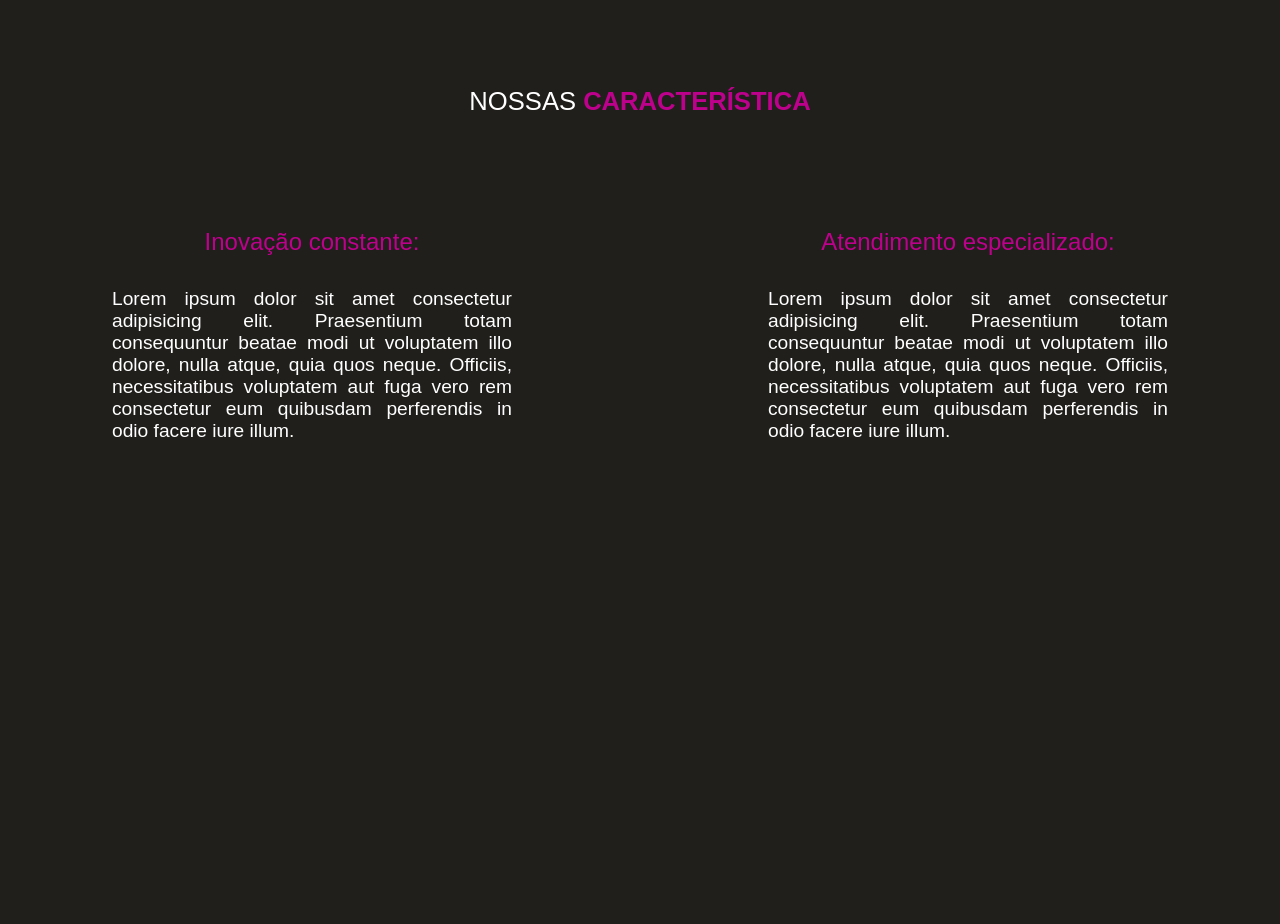
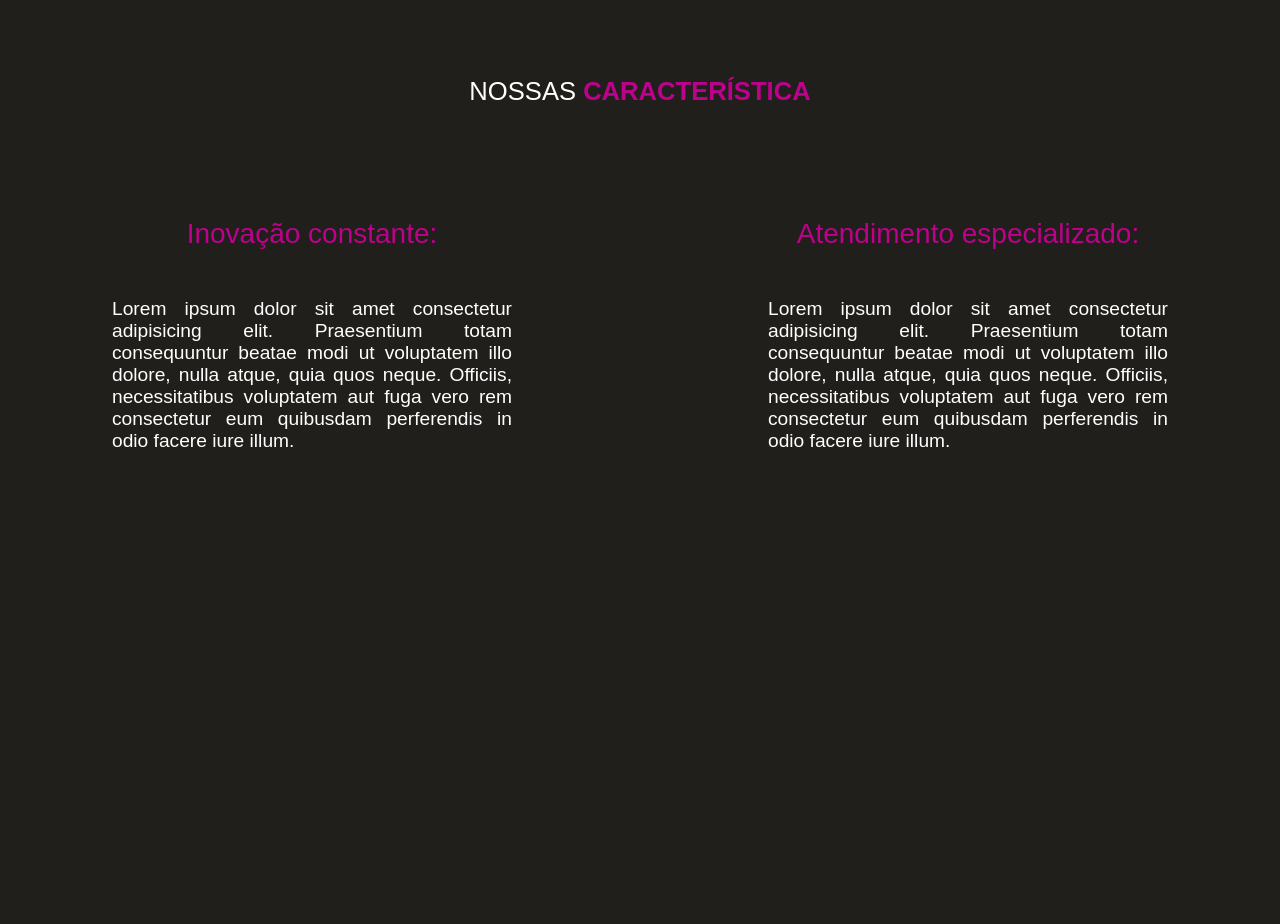
Before and after one commit to ailtonjunior11/tecnofix.github.io, a plain HTML site: page index.html in a window 1280 px wide. Shown: the part 920-1844 px from the top of the page. Drawn offline with nearby package versions, Linux system fonts and the light colour scheme; a web font is replaced by a local one.

Commit message:
Atualização index.html, script.js, about.css

```diff
--- a/css/components/about.css
+++ b/css/components/about.css
@@ -44,6 +44,12 @@
     margin-top: 0;
   }
 
+  .about .about__text h4 {
+    font-size: 1.5rem;
+    font-weight: 400;
+    margin-bottom: 3rem;
+  }
+
   .about .about__text p {
     text-align: justify;
   }
@@ -62,11 +68,10 @@
   .about .about__text {
     display: flex;
     flex-direction: column;
-    gap: 2rem;
   }
 
   .about .about__text h4 {
-    font-size: 1.4rem;
+    font-size: 1.6rem;
   }
 
   .about .about__text p {
@@ -89,7 +94,7 @@
   }
 
   .about .about__text h4 {
-    font-size: 1.5rem;
+    font-size: 1.75rem;
   }
 
   .about .about__text p {
--- a/index.html
+++ b/index.html
@@ -5,6 +5,9 @@
   <!-- meta tag -->
   <meta charset="UTF-8">
   <meta name="viewport" content="width=device-width, initial-scale=1.0">
+
+  <!-- ScrollReveal -->
+  <script src="https://unpkg.com/scrollreveal"></script>
 
   <!-- Swiper -->
   <link rel="stylesheet" href="https://unpkg.com/swiper/swiper-bundle.min.css">
@@ -196,6 +199,7 @@
     &copy; 2024, Desenvolvido por "Ailton Junior"
   </footer>
 
+  <!-- Script -->
   <script src="script.js"></script>
 </body>
 
--- a/script.js
+++ b/script.js
@@ -3,3 +3,18 @@ document.getElementById("menu-toggle").addEventListener("click", function () {
   this.classList.toggle("active");
   document.getElementById("nav-links").classList.toggle("show");
 });
+
+// Config scrollreveal
+window.sr = ScrollReveal({ reset: true });
+
+sr.reveal(".home__content", {
+  origin: "left",
+  distance: "100px",
+  duration: 1500,
+});
+
+sr.reveal(".about__text", {
+  origin: "top",
+  distance: "130px",
+  duration: 1500,
+});
```
